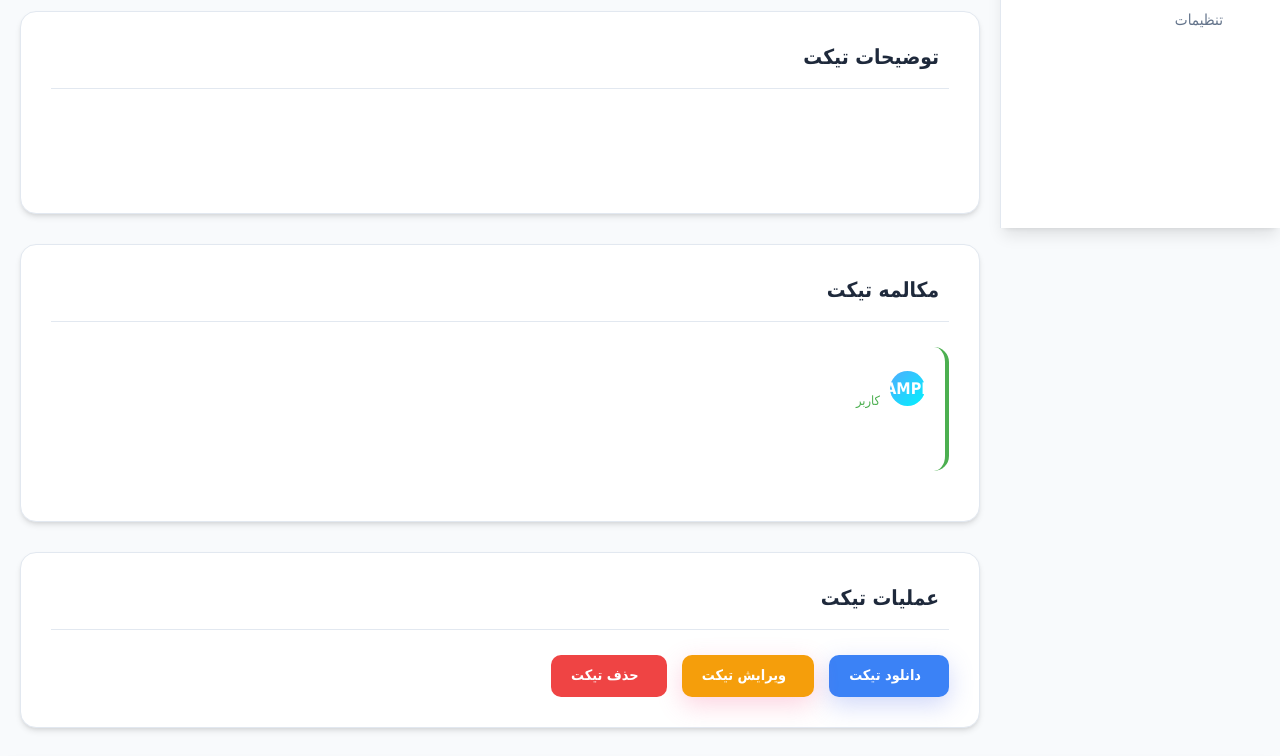
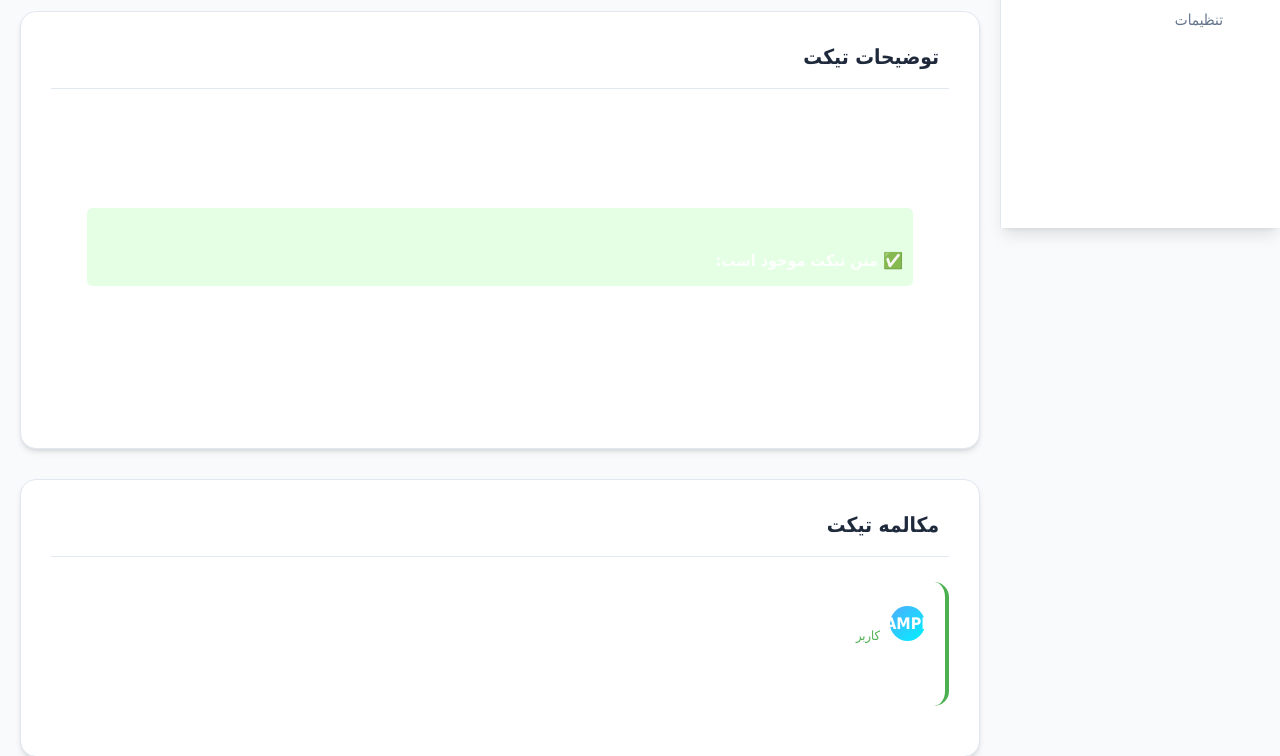
Before and after one commit to SaeedAghd/chidman, a Django app: template store_analysis/templates/store_analysis/admin/ticket_detail.html in a window 1280 px wide. Shown: the part 644-1400 px from the top of the page. Run offline with Django 4.2, Linux system fonts and the light colour scheme; the template is opened without the code that fills it: most values are stand-ins (such as "Sample title", 1, 10 or a date in 2020); some libraries are stand-ins or nearby versions; some web fonts are replaced.

Commit message:
Debug: Add debugging info to ticket description display in admin panel

```diff
--- a/store_analysis/templates/store_analysis/admin/ticket_detail.html
+++ b/store_analysis/templates/store_analysis/admin/ticket_detail.html
@@ -146,7 +146,18 @@
     </div>
 
     <div style="background: rgba(255, 255, 255, 0.05); border-radius: 15px; padding: 20px;">
-        <div style="color: rgba(255, 255, 255, 0.9); line-height: 1.8; white-space: pre-line;">{{ ticket.description }}</div>
+        <div style="color: rgba(255, 255, 255, 0.9); line-height: 1.8; white-space: pre-line; min-height: 50px; border: 1px solid rgba(255, 255, 255, 0.1); padding: 15px; border-radius: 8px;">
+            {% if ticket.description %}
+                <div style="background: rgba(0, 255, 0, 0.1); padding: 10px; border-radius: 5px; margin-bottom: 10px;">
+                    <strong>✅ متن تیکت موجود است:</strong>
+                </div>
+                {{ ticket.description }}
+            {% else %}
+                <div style="color: #ff6b6b; font-style: italic; background: rgba(255, 107, 107, 0.1); padding: 10px; border-radius: 5px;">
+                    ⚠️ متن تیکت یافت نشد!
+                </div>
+            {% endif %}
+        </div>
     </div>
 </div>
 
```
